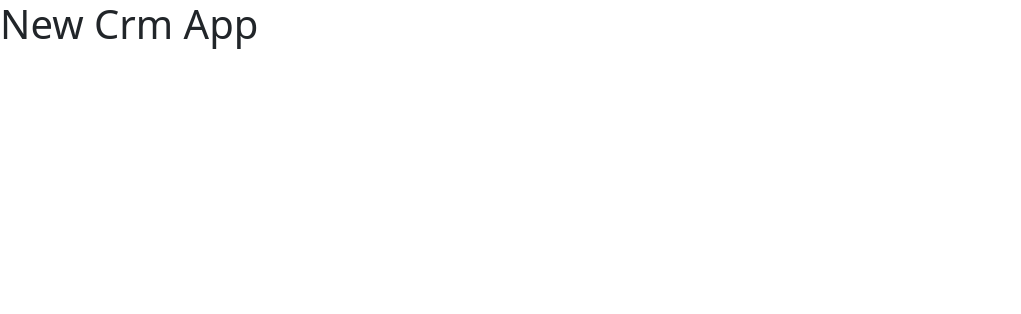
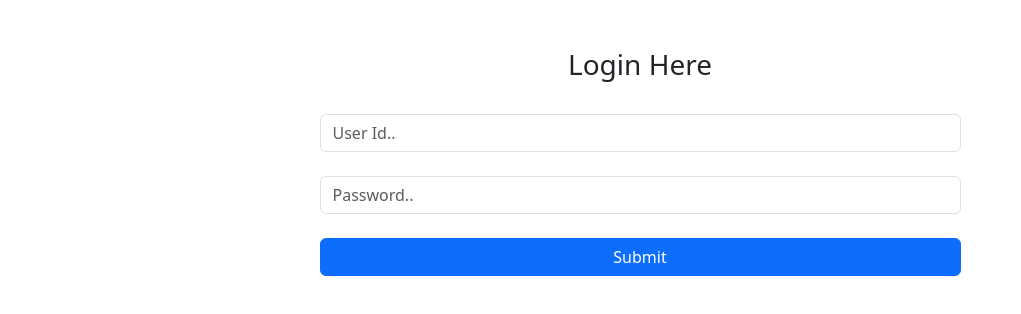
Before and after one commit to codewithVRV/crm_app, a React (Vite) app: page / in a window 1280 px wide. Shown: the top 314 px of the page, without its empty margins (0-1021 px from the left). Built offline with nearby package versions, Linux system fonts and the light colour scheme.

Commit message:
Login form Page added successfully

```diff
--- a/src/App.jsx
+++ b/src/App.jsx
@@ -1,12 +1,15 @@
 
 import './App.css'
+
+
+import Login from './pages/auth/Login';
 
 function App() {
 
   return (
 
       <>
-          <h1>New Crm App</h1>
+          <Login />
       </>
   )
 }
--- a/src/main.jsx
+++ b/src/main.jsx
@@ -6,6 +6,7 @@ import './index.css'
 
 
 
+
 ReactDOM.createRoot(document.getElementById('root')).render(
     <App />
 )
--- /dev/null
+++ b/src/pages/auth/Login.jsx
@@ -0,0 +1,26 @@
+function Login () {
+    return (
+        <>
+            <div className="container">
+                <div className="row d-flex justify-content-center">
+                    <div className="col-lg-7 text-center mb-4 mt-5">
+                        <h3>Login Here</h3>
+                    </div>
+
+                    <div className="col-lg-7  mb-4">
+                        <input type="text"  className="form-control" placeholder="User Id.."/>
+                    </div>
+                    <div className="col-lg-7  mb-4">
+                        <input type="text"  className="form-control" placeholder="Password.."/>
+                    </div>
+
+                    <div className="col-lg-7 d-grid">
+                        <button className="btn btn-primary">Submit</button>
+                    </div>
+                </div>
+            </div>
+        </>
+    )
+}
+
+export default Login;
```
